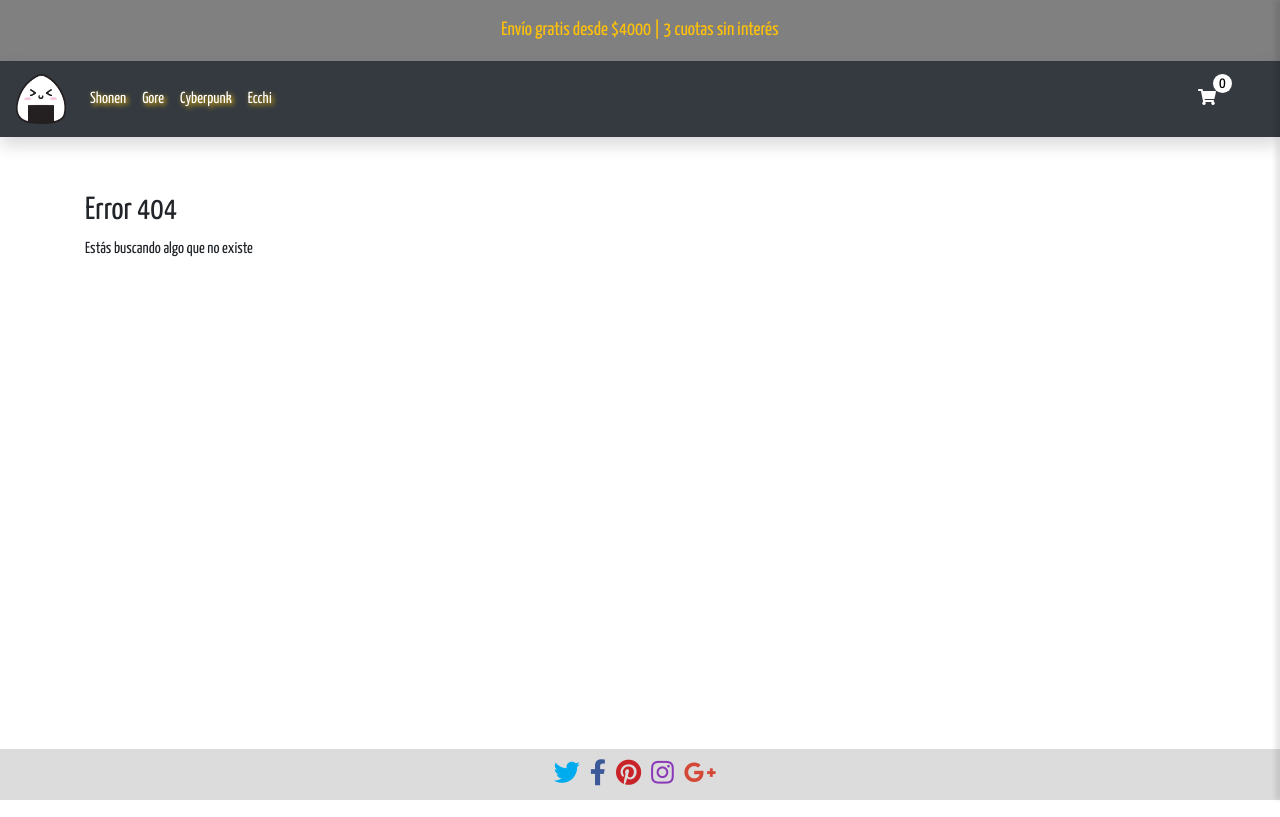
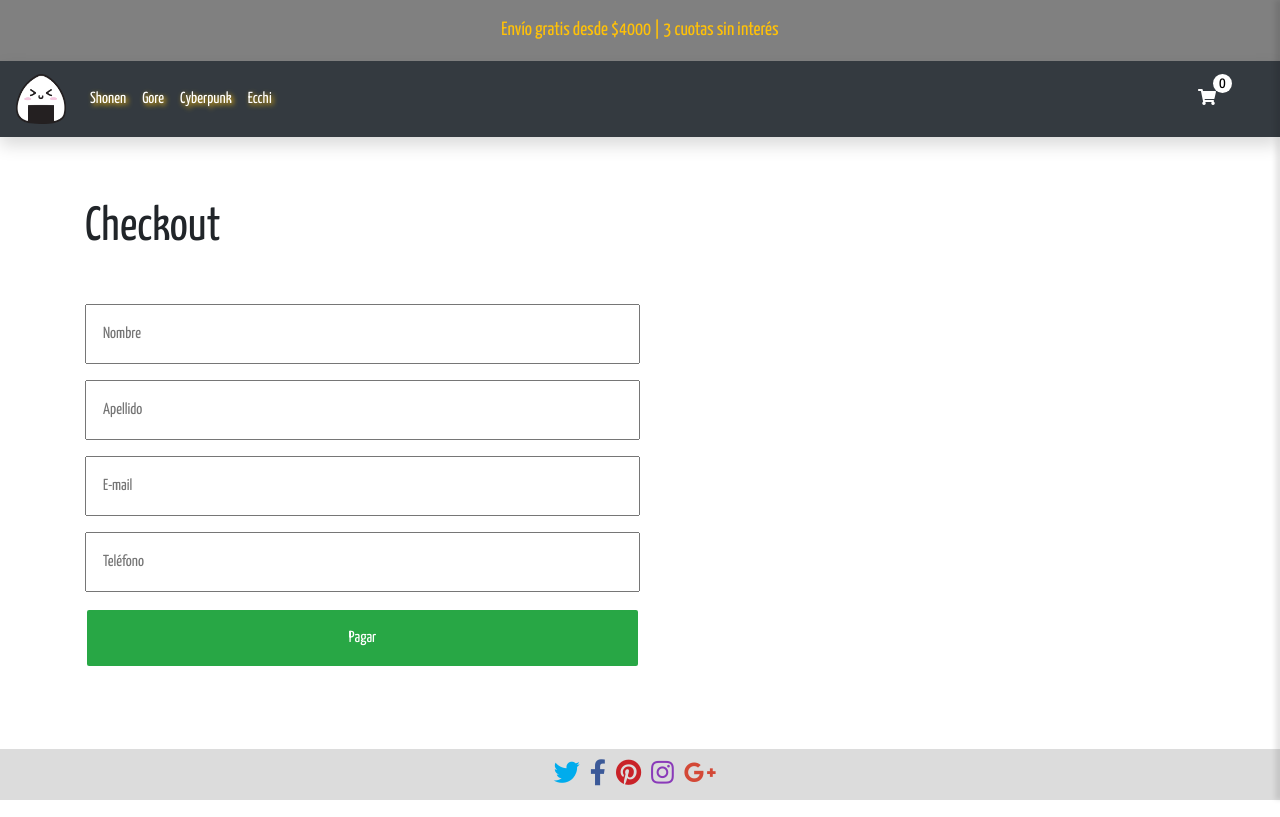
Before and after one commit to FernandoCuestas/tienda-coder, a React (Create React App) app: page /checkout in a window 1280 px wide. Before the commit this address had no page. Built offline with nearby package versions, Linux system fonts and the light colour scheme.

Commit message:
Se suben nuevos cambios v2

```diff
--- a/src/App.jsx
+++ b/src/App.jsx
@@ -8,6 +8,7 @@ import Category from './components/Category';
 import FreeShipping from './components/FreeShipping';
 import Footer from './components/Footer';
 import Cart from './components/Cart/Cart';
+import Checkout from './components/Checkout';
 import {Store} from './Store';
 
 function App() {
@@ -15,7 +16,8 @@ function App() {
     items: [],
     cantidad: 0,
     freeShipping: 4000,
-    cuotas: 3
+    cuotas: 3,
+    precioTotal: 0,
   })
   return (
     <Store.Provider value={[data, setData]}>
@@ -28,6 +30,9 @@ function App() {
             </Route>
             <Route path="/cart">
               <Cart />
+            </Route>
+            <Route path="/checkout">
+              <Checkout />
             </Route>
             <Route path="/detail/:id">
               <Detail />
--- a/src/components/Cart/Cart.jsx
+++ b/src/components/Cart/Cart.jsx
@@ -3,6 +3,7 @@ import {Store} from '../../Store';
 import ItemContent from '../ItemContent/ItemContent';
 import './Cart.css';
 import Empty from '../../assets/empty.png';
+import {Link} from 'react-router-dom';
 
 const Cart = () => {
     const [data, setData] = useContext(Store);
@@ -11,16 +12,17 @@ const Cart = () => {
         <>
             <h2>Estás en el cart</h2>
 
-            {
-                data.items.length ?
-                data.items.map(item => <ItemContent title={item.title} img={item.img} price = {item.price} cantidad={item.cantidad}/>)
-                : <p>Tu carrito se encuentra vacio</p>
-            }
+
+
+                <ItemContent title={data.items[data.items.length - 1].title} img={data.items[data.items.length - 1].img} price = {data.items[data.items.length - 1].price} cantidad={data.items[data.items.length - 1].cantidad}/>
+                <Link className="btn btn-success" to="/checkout">Finalizar compra</Link>
+
             {
                 data.items.length == "" ?
                 <img src={Empty} alt="Vacio"/>
                 : <p></p>
             }
+            {}
 
         </>
     )
--- /dev/null
+++ b/src/components/Checkout/Checkout.css
@@ -0,0 +1,22 @@
+.checkout {
+  padding: 2rem 0;
+}
+
+.checkout h2 {
+  text-align: center;
+  font-size: 3rem;
+  color: var(--color-secundario);
+}
+
+.checkout form {
+  margin-top: 3rem;
+  display: flex;
+  flex-direction: column;
+  width: 50%;
+}
+
+.checkout form input,
+.checkout form button {
+  padding: 1rem;
+  margin-bottom: 1rem;
+}
--- a/src/components/Checkout/index.jsx
+++ b/src/components/Checkout/index.jsx
@@ -1,6 +1,66 @@
+import {useState, useContext} from 'react';
+import {Store} from '../../Store';
+import './Checkout.css';
+import {getFirestore} from '../../db';
+import firebase from 'firebase/app';
+import ItemContent from '../ItemContent/ItemContent';
+
 const Checkout = () => {
+    const db = getFirestore();
+    const [data, setData] = useContext(Store);
+    const [venta, completoVenta] = useState(false);
+    const [formData, setFormData] = useState({
+        nombre: '',
+        apellido: '',
+        email: '',
+        tel: '',
+    })
+    const [idCompra, setIdCompra] = useState('');
+
+    const handleChangeInput = (e) => {
+        setFormData({...formData, [e.target.name]: e.target.value});
+    }
+
+    const compra = {
+        user: formData,
+        items: data.items,
+        totalPrice: data.precioTotal,
+        date: firebase.firestore.Timestamp.fromDate(new Date()),
+    }
+
+    const handleSubmitForm = (e) => {
+        e.preventDefault();
+
+        db.collection('ventas').add(compra)
+        .then(({id}) => {
+            completoVenta(true);
+            setIdCompra(id);
+        })
+        .catch(e => console.log(e));
+    }
+
     return (
-        <h1>Estás en el checkout</h1>
+        <section className="checkout">
+            <div className="container">
+                <h2 className="text-left">Checkout</h2>
+                {
+                    venta ?
+                    <p></p>: data.items.map(item => <ItemContent title={item.title} img={item.img} price = {item.price} cantidad={item.cantidad}/>)
+                }
+                {
+                    !venta ?
+                    <form onSubmit={handleSubmitForm}>
+                        <input type="text" value={formData.nombre} onChange={handleChangeInput} name="nombre" placeholder="Nombre" />
+                        <input type="text" value={formData.apellido} onChange={handleChangeInput} name="apellido" placeholder="Apellido" />
+                        <input type="email" value={formData.email} onChange={handleChangeInput} name="email" placeholder="E-mail" />
+                        <input type="tel" value={formData.tel} onChange={handleChangeInput} name="tel" placeholder="Teléfono" />
+
+                        <button className="btn btn-success">Pagar</button>
+                    </form> :
+                    <p>La compra se realizó correctamente, tu número de seguimiento es: {idCompra}</p>
+                }
+            </div>
+        </section>
     )
 }
 
--- a/src/components/Home/FeaturedProducts/FeaturedProducts.jsx
+++ b/src/components/Home/FeaturedProducts/FeaturedProducts.jsx
@@ -34,7 +34,7 @@ function FeaturedProducts({greeting}){
                     {
                         items.length ?
                         items.map((item, index) => (
-                            <div className="col-md-3 mb-4 mr-5">
+                            <div className="col-md-3 mb-4 mr-5" key={index}>
                                     <Item title={item.title} img={item.img} price={item.price}/>
                             </div>
                         )): <p className="cargando ml-3">Cargando items...</p>
--- a/src/components/ItemContent/ItemContent.jsx
+++ b/src/components/ItemContent/ItemContent.jsx
@@ -5,13 +5,14 @@ function ItemContent({title, img, price, cantidad}){
     return(
         <>
 
-            <div className="data-product">
+            <div className="data-product del">
                 <img src={img} alt="Product Image" width="70" height="70"/>
                     <div className="ml-2">
                         <span>Titulo: {title}</span>
                         <span>Precio total: ${price * cantidad}</span>
                         <span>Cantidad: {cantidad}</span>
                     </div>
+
             </div>
 
         </>
--- a/src/components/ItemCount/ItemCount.jsx
+++ b/src/components/ItemCount/ItemCount.jsx
@@ -22,7 +22,8 @@ function ItemCount({stock, initial, item}){
             cantidad: data.cantidad + qty,
             items: [...data.items, item]
         });
-        history.push('/cart');
+        // history.push('/cart');
+        setQty(0)
     }
 
     return(
--- a/src/components/WidgetCart/WidgetCart.jsx
+++ b/src/components/WidgetCart/WidgetCart.jsx
@@ -1,17 +1,25 @@
-import {useContext} from 'react';
+import {useContext, useState} from 'react';
 import './WidgetCart.css';
 import {Store} from '../../Store';
+import {Link} from 'react-router-dom';
 import ItemContent from '../ItemContent/ItemContent';
 import Empty from '../../assets/empty.png';
 
 const WidgetCart = ({show, action}) => {
     const [data] = useContext(Store);
+    // const [del, setDel] = useState(false);
+    var total = 0;
+
 
     return (
         <div className={`widgetCart ${show ? 'open' : 'close'}`}>
             {
                 data.items.length ?
-                data.items.map(item => <ItemContent title={item.title} img={item.img} price = {item.price} cantidad={item.cantidad}/>): <p>Carrito vacio</p>
+                data.items.map((item) => {
+                            total = total + (item.price * item.cantidad);
+                            return <ItemContent key={item.id} title={item.title} img={item.img} price = {item.price} cantidad={item.cantidad}/>
+
+                }): <p>Carrito vacio</p>
 
             }
             {
@@ -19,7 +27,19 @@ const WidgetCart = ({show, action}) => {
                 <img src={Empty} alt="Vacio" width="330"/>
                 : <p></p>
             }
-            <button className="btn-warning" onClick={action}>Cerrar</button>
+
+            {
+                    data.items.length ?
+                    <p>TOTAL: ${total}</p>:<br/>
+            }
+
+            {
+                    data.items.length ?
+                    <Link className="btn btn-success" to="/checkout">Finalizar compra</Link>:<br/>
+            }
+
+            <br/>
+            <button className="btn btn-warning" onClick={action}>Cerrar</button>
         </div>
     )
 }
```
Also changed, not shown: 1 other file (tests, documents, lock files or other folders).
